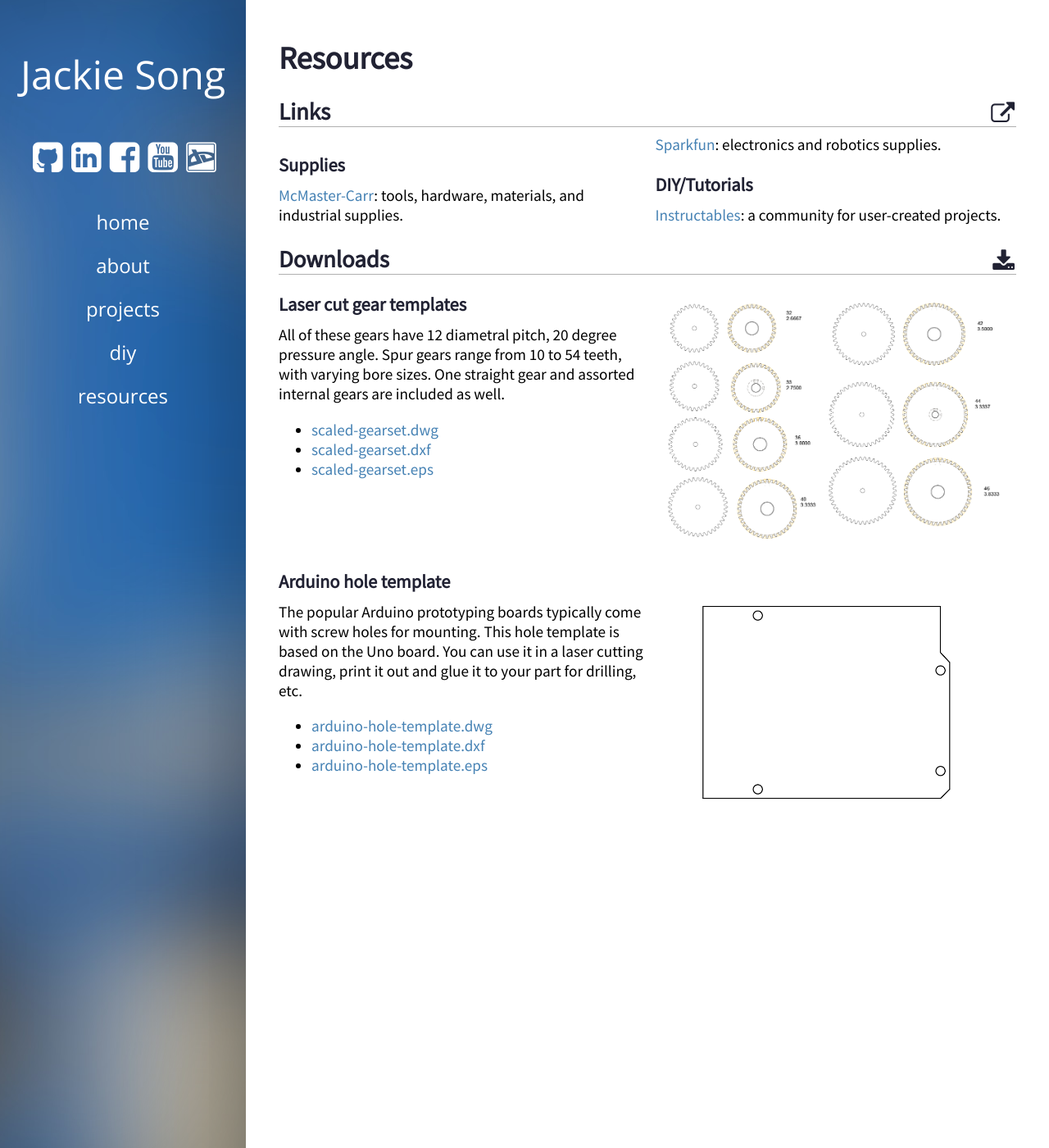
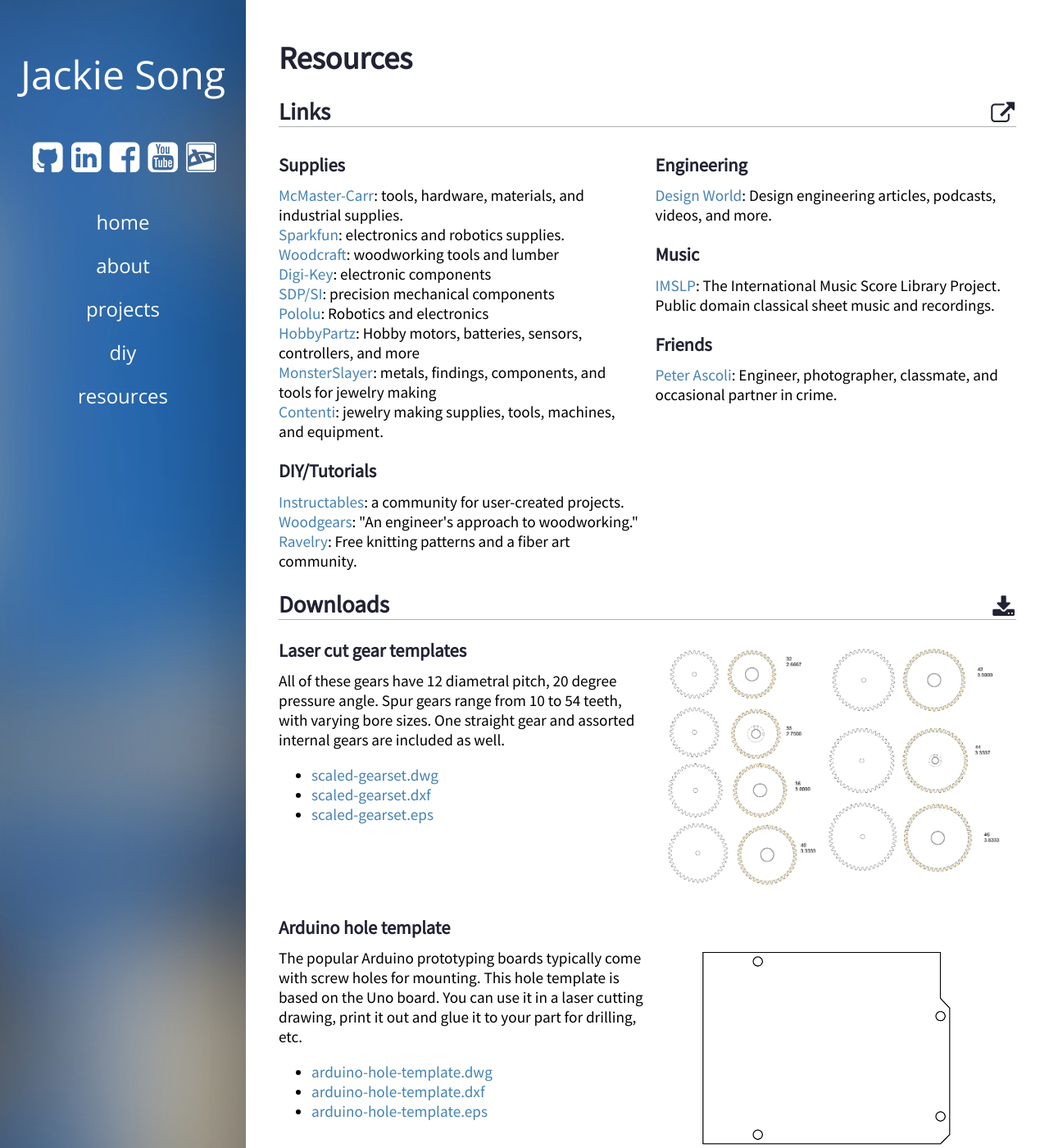
Before and after one commit to songjx/songjx-website, a Jekyll site: the page built from resources/index.html, in a window 1280 px wide and 1400 px high. Shown: the whole window at 82% size. Built offline with Jekyll 4.4.1, drawn with Linux system fonts in a browser that asks for light colours; nearby versions of some CDN libraries; library files that are not in the unit come from our copies.

Commit message:
complete links

```diff
--- a/_data/links.yml
+++ b/_data/links.yml
@@ -6,7 +6,46 @@
   - name: Sparkfun
     url: http://sparkfun.com
     tagline: 'electronics and robotics supplies.'
+  - name: Woodcraft
+    url: http://www.woodcraft.com/
+    tagline: 'woodworking tools and lumber'
+  - name: Digi-Key
+    url: http://www.digikey.com/
+    tagline: 'electronic components'
+  - name: SDP/SI
+    url: http://www.sdp-si.com/
+    tagline: 'precision mechanical components'
+  - name:   Pololu
+    url: http://www.pololu.com/
+    tagline: 'Robotics and electronics'
+  - name: HobbyPartz
+    url: http://www.hobbypartz.com/
+    tagline: 'Hobby motors, batteries, sensors, controllers, and more'
+  - name: MonsterSlayer
+    url: https://www.monsterslayer.com/Pages/CatalogIndex.aspx
+    tagline: 'metals, findings, components, and tools for jewelry making'
+  - name: Contenti
+    url: www.contenti.com
+    tagline: 'jewelry making supplies, tools, machines, and equipment.'
 DIY/Tutorials:
   - name:  Instructables
     url: http://instructables.com
     tagline: 'a community for user-created projects.'
+  - name: Woodgears
+    url: http://woodgears.ca
+    tagline: '"An engineer''s approach to woodworking."'
+  - name: Ravelry
+    url: http://ravelry.com
+    tagline: 'Free knitting patterns and a fiber art community.'
+Engineering:
+  - name: Design World
+    url: http://www.designworldonline.com
+    tagline: 'Design engineering articles, podcasts, videos, and more.'
+Music:
+  - name: IMSLP
+    url: http://imslp.org
+    tagline: The International Music Score Library Project. Public domain classical sheet music and recordings.
+Friends:
+  - name: Peter Ascoli
+    url: http://peterascoli.com
+    tagline: 'Engineer, photographer, classmate, and occasional partner in crime.'
--- a/_layouts/default.html
+++ b/_layouts/default.html
@@ -53,7 +53,6 @@
                 console.log('test.');
                 $('.account').hover( function() {
                     $(this).siblings().toggleClass('activeIcon');
-                    console.log('hover');
                 });
             });
         </script>
--- a/css/style.css
+++ b/css/style.css
@@ -123,3 +123,7 @@
     position: relative;
     bottom:-.25em;
 }
+
+.linkCat {
+    display: inline-block;
+}
--- a/resources/index.html
+++ b/resources/index.html
@@ -10,10 +10,12 @@
 <hr>
 <div id="links">
 {% for category in linkData %}
-    <h3>{{ category[0] }}</h3>
-        {% for link in category[1] %}
-        <a href="{{ link.url }}">{{ link.name }}</a>: {{ link.tagline }} <br />
-        {% endfor %}
+    <div class="linkCat">
+        <h3>{{ category[0] }}</h3>
+            {% for link in category[1] %}
+            <a href="{{ link.url }}">{{ link.name }}</a>: {{ link.tagline }} <br />
+            {% endfor %}
+    </div>
 {% endfor %}
 </div>
 
```
